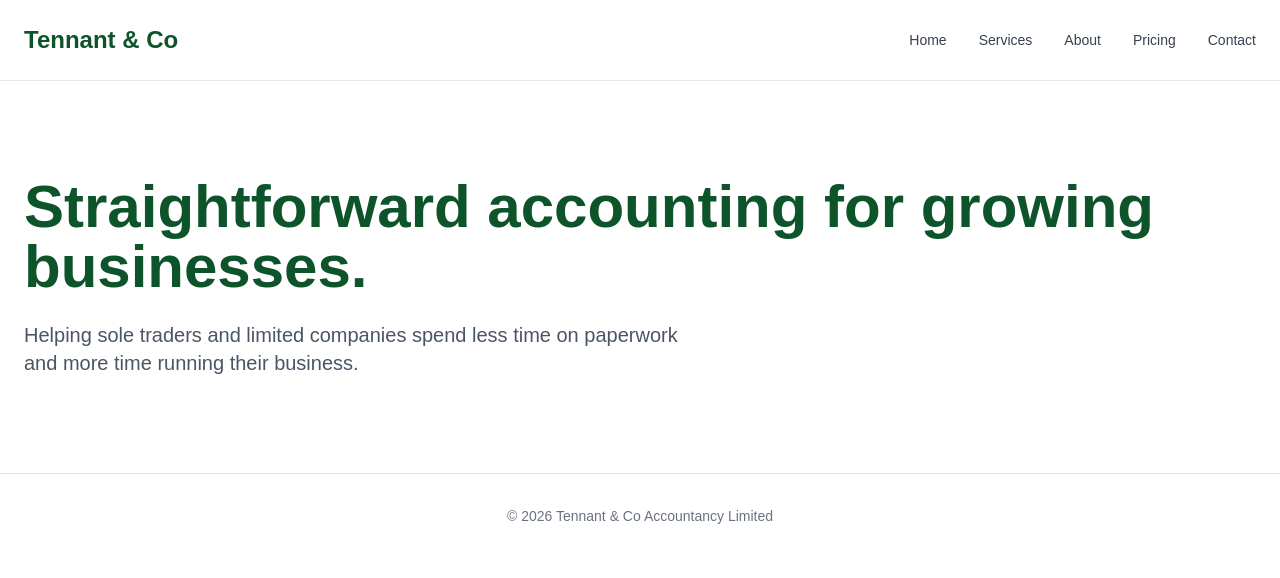
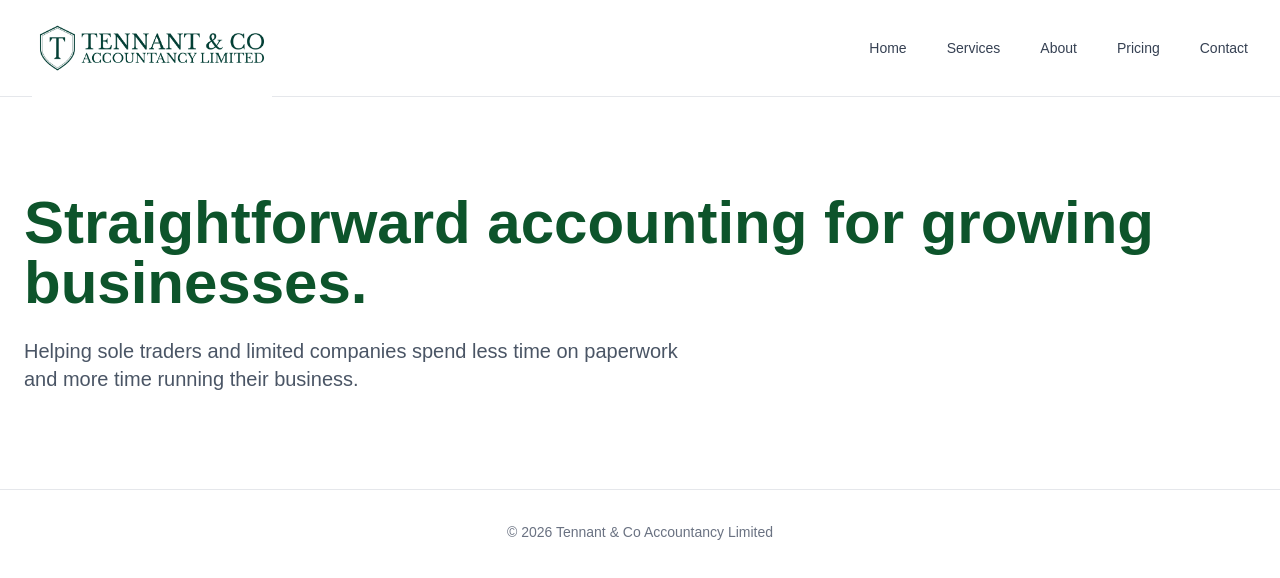
Before and after one commit to loui10ant/Tennant-CoAccountancy, a Next.js app in the folder website/: page / in a window 1280 px wide. Shown: the top 578 px of the page. Built offline with nearby package versions, Linux system fonts and the light colour scheme.

Commit message:
Sprint 3 - Initial website shell and branding

```diff
--- a/website/components/Header.tsx
+++ b/website/components/Header.tsx
@@ -1,18 +1,34 @@
+import Image from "next/image";
+
 export default function Header() {
   return (
-    <header className="border-b border-gray-200 bg-white">
-      <div className="mx-auto flex h-20 max-w-7xl items-center justify-between px-6">
-        <div className="text-2xl font-semibold text-green-900">
-          Tennant & Co
-        </div>
+    <header className="sticky top-0 z-50 border-b border-gray-200 bg-white/95 backdrop-blur">
+      <div className="mx-auto flex h-24 max-w-7xl items-center justify-between px-8">
+        <Image
+          src="/images/logo_basic.png"
+          alt="Tennant & Co Accountancy"
+          width={240}
+          height={70}
+          priority
+        />
 
         <nav>
-          <ul className="flex items-center gap-8 text-sm font-medium text-gray-700">
-            <li className="cursor-pointer hover:text-green-900">Home</li>
-            <li className="cursor-pointer hover:text-green-900">Services</li>
-            <li className="cursor-pointer hover:text-green-900">About</li>
-            <li className="cursor-pointer hover:text-green-900">Pricing</li>
-            <li className="cursor-pointer hover:text-green-900">Contact</li>
+          <ul className="flex items-center gap-10 text-sm font-medium text-gray-700">
+            <li className="cursor-pointer transition hover:text-green-900">
+              Home
+            </li>
+            <li className="cursor-pointer transition hover:text-green-900">
+              Services
+            </li>
+            <li className="cursor-pointer transition hover:text-green-900">
+              About
+            </li>
+            <li className="cursor-pointer transition hover:text-green-900">
+              Pricing
+            </li>
+            <li className="cursor-pointer transition hover:text-green-900">
+              Contact
+            </li>
           </ul>
         </nav>
       </div>
```
Also changed, not shown: website/public/images/logo_basic.png (added).
